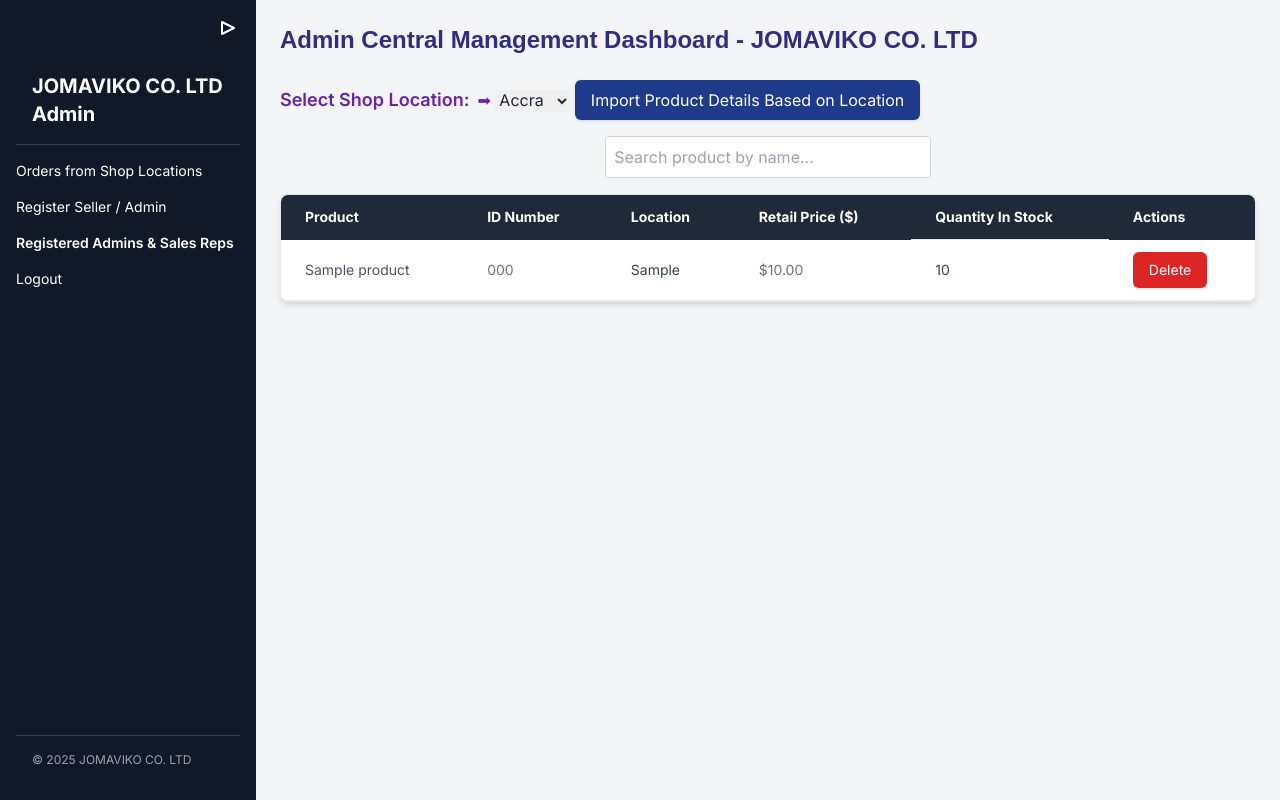
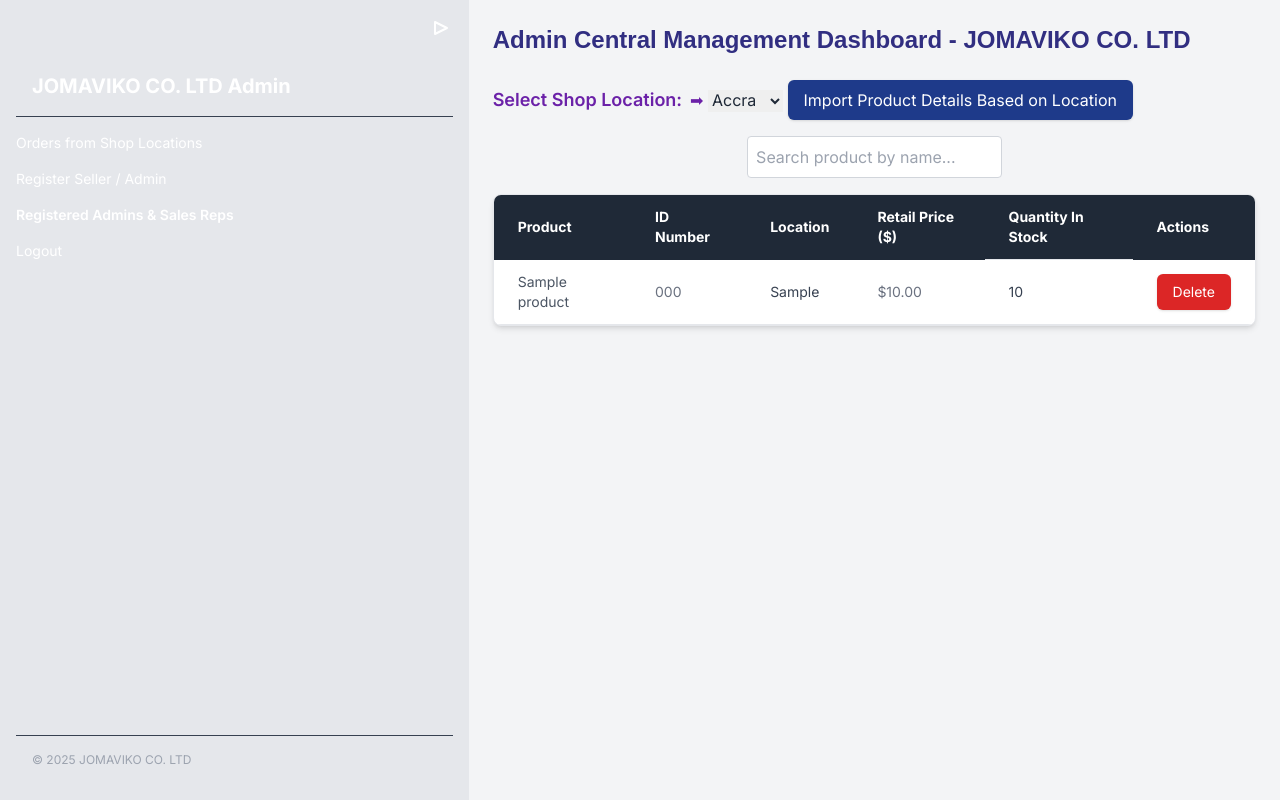
Before and after one commit to Martin4dbest/Mobistock, a Flask app: page /admin in a window 1280 px wide. Run offline with Flask 3, Linux system fonts and the light colour scheme; a user stored in the database is signed in; tables that the repository leaves empty hold one stand-in row (values such as "Sample post"); some libraries are stand-ins or nearby versions.

Commit message:
updated code to fit devices

```diff
--- a/templates/admin_dashboard.html
+++ b/templates/admin_dashboard.html
@@ -104,11 +104,13 @@
 
 
   <!-- Sidebar -->
+
 <aside
-x-data="{ sidebarOpen: true }"
-class="transition-all duration-300 ease-in-out bg-gray-900 text-white shadow-md flex flex-col"
-:class="sidebarOpen ? 'w-64 p-4' : 'w-16 p-2'"
+  x-data="{ sidebarOpen: true }"
+  class="transition-all duration-300 ease-in-out bg-gray-200 text-gray-800 shadow-md flex flex-col h-screen"
+  :class="sidebarOpen ? 'w-[500px] p-4' : 'w-16 p-2'"
 >
+
 <!-- Toggle Button -->
 <div class="flex justify-end mb-4">
   <button
```
